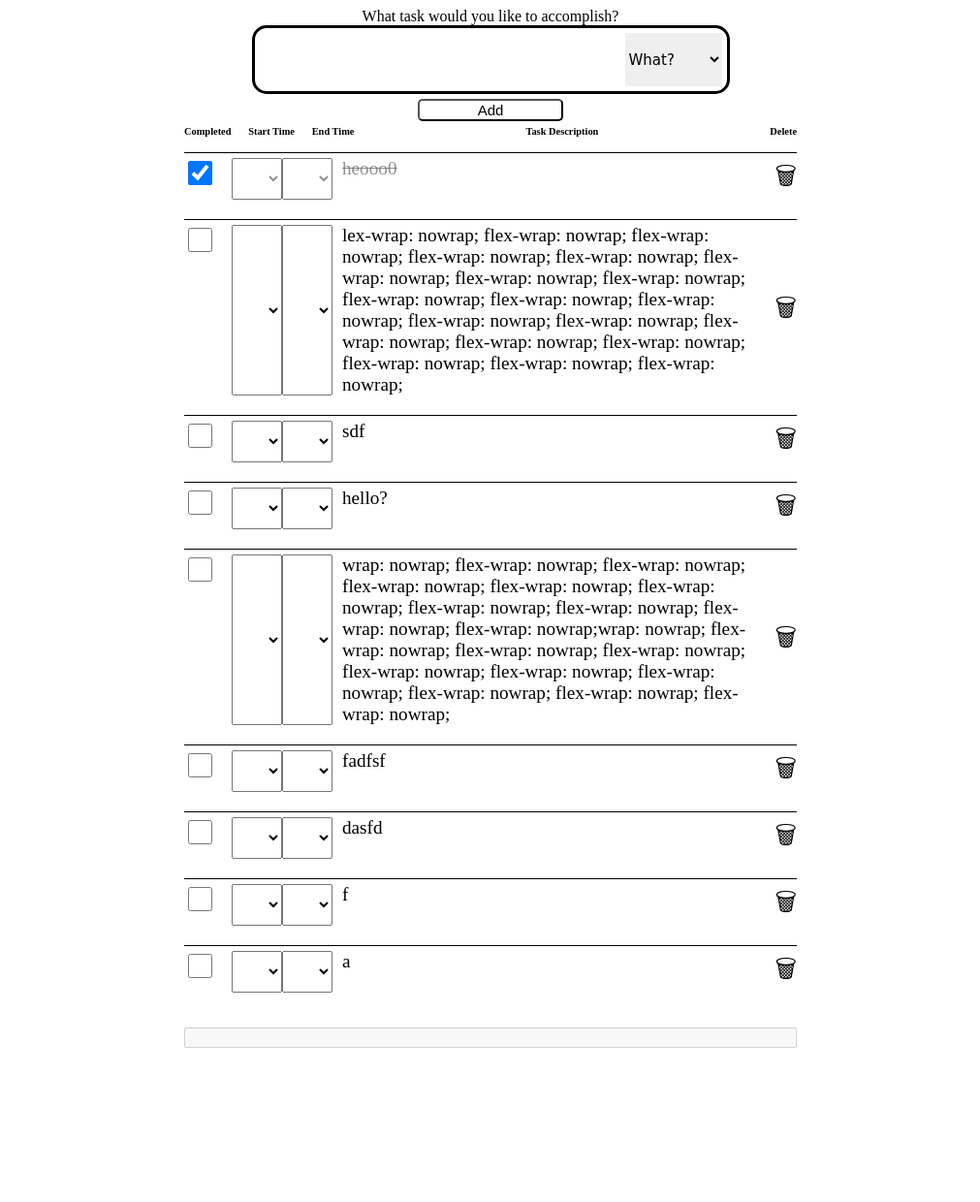
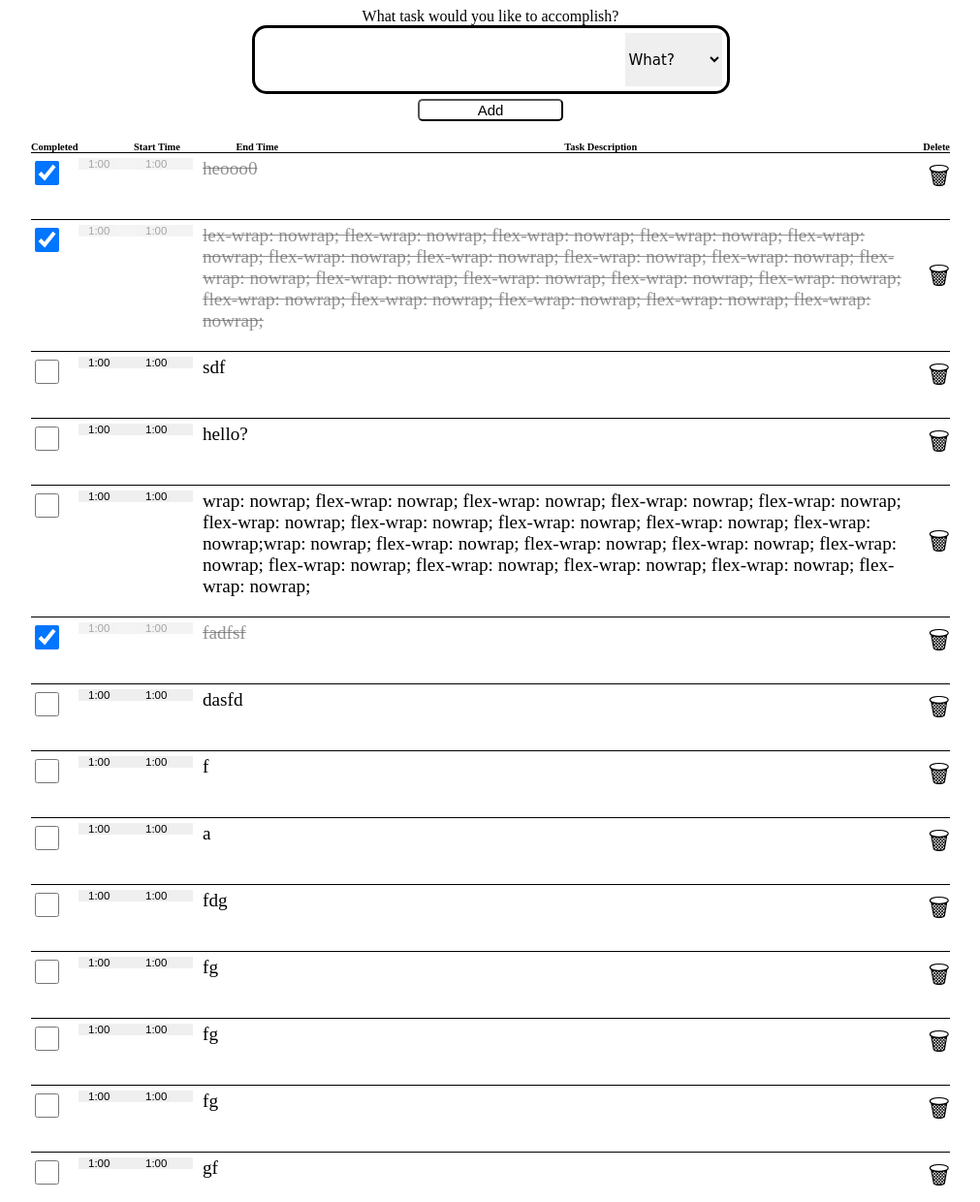
Before and after one commit to jpreuven/to-do-list-TS, a website with bundled scripts: page public/index.html in a window 1280 px wide. Shown: the top 1240 px of the page at 97% size, without its empty margins (134-1145 px from the left). Before the commit the page ends 1089 px from the top, so only its background shows below. Built offline with nearby package versions, Linux system fonts and the light colour scheme; data requests are answered from the project's data file.

Commit message:
added more dropdown, trying to fix styling

```diff
--- a/db.json
+++ b/db.json
@@ -9,7 +9,7 @@
     {
       "id": "fd65b2be0-694a-4ba1-9d96-763031ad8229",
       "title": "lex-wrap: nowrap; flex-wrap: nowrap; flex-wrap: nowrap; flex-wrap: nowrap; flex-wrap: nowrap; flex-wrap: nowrap; flex-wrap: nowrap; flex-wrap: nowrap; flex-wrap: nowrap; flex-wrap: nowrap; flex-wrap: nowrap; flex-wrap: nowrap; flex-wrap: nowrap; flex-wrap: nowrap; flex-wrap: nowrap; flex-wrap: nowrap; flex-wrap: nowrap; flex-wrap: nowrap; flex-wrap: nowrap;",
-      "completed": false,
+      "completed": true,
       "createdAt": "2023-09-29T16:38:15.411Z"
     },
     {
@@ -33,7 +33,7 @@
     {
       "id": "f8160d691-7643-4056-9182-659e957b67a1",
       "title": "fadfsf",
-      "completed": false,
+      "completed": true,
       "createdAt": "2023-10-12T16:50:53.358Z"
     },
     {
@@ -53,6 +53,36 @@
       "title": "a",
       "completed": false,
       "createdAt": "2023-10-12T16:50:54.141Z"
+    },
+    {
+      "id": "f5c690da2-e772-4ac1-ac07-f9a573e82138",
+      "title": "fdg",
+      "completed": false,
+      "createdAt": "2023-10-13T17:55:47.881Z"
+    },
+    {
+      "id": "ff1e16e94-003a-4dc0-941c-1def5d94e00c",
+      "title": "fg",
+      "completed": false,
+      "createdAt": "2023-10-13T17:55:48.481Z"
+    },
+    {
+      "id": "f0877758e-873c-4a08-a03b-44254576e502",
+      "title": "fg",
+      "completed": false,
+      "createdAt": "2023-10-13T17:55:51.671Z"
+    },
+    {
+      "id": "f9a7a6114-70c1-4bca-bd1d-50e64110c81c",
+      "title": "fg",
+      "completed": false,
+      "createdAt": "2023-10-13T17:55:52.383Z"
+    },
+    {
+      "id": "f016994f1-7dd3-44ed-9c40-fccff784a886",
+      "title": "gf",
+      "completed": false,
+      "createdAt": "2023-10-13T17:55:52.832Z"
     }
   ]
 }
--- a/public/index.css
+++ b/public/index.css
@@ -13,7 +13,9 @@ body {
   display: flex;
   flex-direction: column;
   margin: auto;
-  width: 50%;
+  /* width: 50%; */
+  width: 75%;
+
   text-align: center;
 }
 
@@ -47,17 +49,19 @@ li > label {
 #list-titles {
   display: flex;
   /* align-items: center; */
-  /* justify-content: space-between; */
+  justify-content: space-between;
   font-size: calc(25% + 0.5vw);
   flex-flow: row;
   font-weight: bold;
 }
+
 #completed-title {
   /* flex-grow: 1; */
 }
 #task-description-title {
   text-align: center;
   flex-grow: 3;
+  max-width: 1045px;
 }
 
 #completed-start-end-titles {
@@ -66,14 +70,9 @@ li > label {
   justify-content: space-between;
 }
 
-/* label span {
-  flex-grow: 1;
-  max-width: 800px;
-  margin-right: 5px;
-} */
 .task-span {
   flex-grow: 1;
-  max-width: 800px;
+  max-width: 1000px;
   /* margin-right: 5px; */
 }
 
@@ -168,12 +167,24 @@ input[type="checkbox"] {
   #outer-header-container {
     height: 10vh; /* You can change this value as needed */
   }
+  #task-description-title {
+    max-width: 400px;
+  }
+}
+
+@media (max-width: 1600px) {
+  #task-description-title {
+    max-width: 550px;
+  }
 }
 
 @media (max-width: 480px) {
   /* Further adjust the height for even smaller screens */
   #outer-header-container {
     height: 5vh; /* You can change this value as needed */
+  }
+  #task-description-title {
+    max-width: 400px;
   }
 }
 
@@ -192,3 +203,7 @@ input[type="checkbox"] {
 .title-form-empty {
   border-color: rgba(250, 11, 11, 0.749);
 }
+
+select:disabled {
+  z-index: -1;
+}
--- a/public/index.html
+++ b/public/index.html
@@ -29,7 +29,7 @@
             </button>
           </div>
         </div>
-        <div>
+        <!-- <div>
           <label id="list-titles">
             <div id="completed-start-end-titles">
               <span id="completed-title">Completed</span>
@@ -39,19 +39,19 @@
             <span id="task-description-title">Task Description</span>
             <span id="delete-title">Delete</span>
           </label>
-        </div>
+        </div> -->
       </div>
       <ul id="list">
         <li>
-          <!-- <label id="list-titles">
-            <div id="completed-start-end-titles">
-              <span id="completed-title">Completed</span>
-              <span id="start-time-title">Start Time</span>
-              <span id="end-time-title">End Time</span>
-            </div>
+          <label id="list-titles">
+            <!-- <div id="completed-start-end-titles"> -->
+            <span id="completed-title">Completed</span>
+            <span id="start-time-title">Start Time</span>
+            <span id="end-time-title">End Time</span>
+            <!-- </div> -->
             <span id="task-description-title">Task Description</span>
             <span id="delete-title">Delete</span>
-          </label> -->
+          </label>
         </li>
       </ul>
       <input type="text" list="cars" disabled />
--- a/src/index.ts
+++ b/src/index.ts
@@ -106,20 +106,49 @@ function addListItem(task: Task) {
       event.target === span
     ) {
       editItems(task, event.target as HTMLElement);
-      // console.log((event.target as HTMLElement).textContent);
     }
   });
 
   // setting text content
   deleteButton.textContent = " 🗑";
   span.textContent = task.title;
-  startTime.textContent = "10:45am";
-  endTime.textContent = "5:45am";
+  // startTime.textContent = "10:45am";
+  // endTime.textContent = "5:45am";
+  for (let i = 1; i <= 12; i++) {
+    let minutes = 0;
+    while (minutes < 60) {
+      const startOptions = document.createElement("option");
+      const endOptions = document.createElement("option");
+      startOptions.textContent = minutes === 0 ? `${i}:00` : i + ":" + minutes;
+      endOptions.textContent = minutes === 0 ? `${i}:00` : i + ":" + minutes;
+      startTime.append(startOptions);
+      endTime.append(endOptions);
+      minutes += 15;
+    }
+  }
+
   checkbox.checked = task.completed;
 
   // applying styling
   startTime.style.padding = "0 20px 0 10px";
+  startTime.style.alignSelf = "flex-start";
+  // startTime.style.height = "3dvh";
+  startTime.style.fontSize = "60%";
+  startTime.style.border = "none";
+  startTime.style.appearance = "none";
+  // test
+  // startTime.style.flexGrow = "0.1";
+  // endTime.style.flexGrow = "0.1";
+
+  // startTime.style.zIndex = "-1";
   endTime.style.padding = "0 20px 0 10px";
+  endTime.style.alignSelf = "flex-start";
+  // endTime.style.height = "3dvh";
+  endTime.style.fontSize = "60%";
+  endTime.style.border = "none";
+  endTime.style.appearance = "none";
+  // endTime.style.zIndex = "-1";
+
   checkbox.style.marginRight = "20px";
   span.style.padding = "0 20px 0 10px";
   startTime.style.outline = "none";
@@ -176,15 +205,11 @@ function completedStrikeThrough(task: Task) {
     const endTimeElement = document.querySelector<HTMLSpanElement>(
       `#end-time-${task.id}`
     );
-    // console.log(taskElement?.getAttribute("contenteditable"));
-    // console.log(taskElement?.getAttribute("contenteditable"));
     taskElement?.setAttribute("contenteditable", "false");
-    startTimeElement?.setAttribute("contenteditable", "false");
-    endTimeElement?.setAttribute("contenteditable", "false");
+    startTimeElement?.setAttribute("disabled", "true");
+    endTimeElement?.setAttribute("disabled", "true");
 
     taskElement?.classList.add("strikethrough");
-    startTimeElement?.classList.add("strikethrough");
-    endTimeElement?.classList.add("strikethrough");
   } else {
     const taskElement = document.querySelector<HTMLSpanElement>(
       `#span-${task.id}`
@@ -197,12 +222,10 @@ function completedStrikeThrough(task: Task) {
     );
 
     taskElement?.setAttribute("contenteditable", "true");
-    startTimeElement?.setAttribute("contenteditable", "true");
-    endTimeElement?.setAttribute("contenteditable", "true");
+    startTimeElement?.removeAttribute("disabled");
+    endTimeElement?.removeAttribute("disabled");
 
     taskElement?.classList.remove("strikethrough");
-    startTimeElement?.classList.remove("strikethrough");
-    endTimeElement?.classList.remove("strikethrough");
   }
 }
 
```
